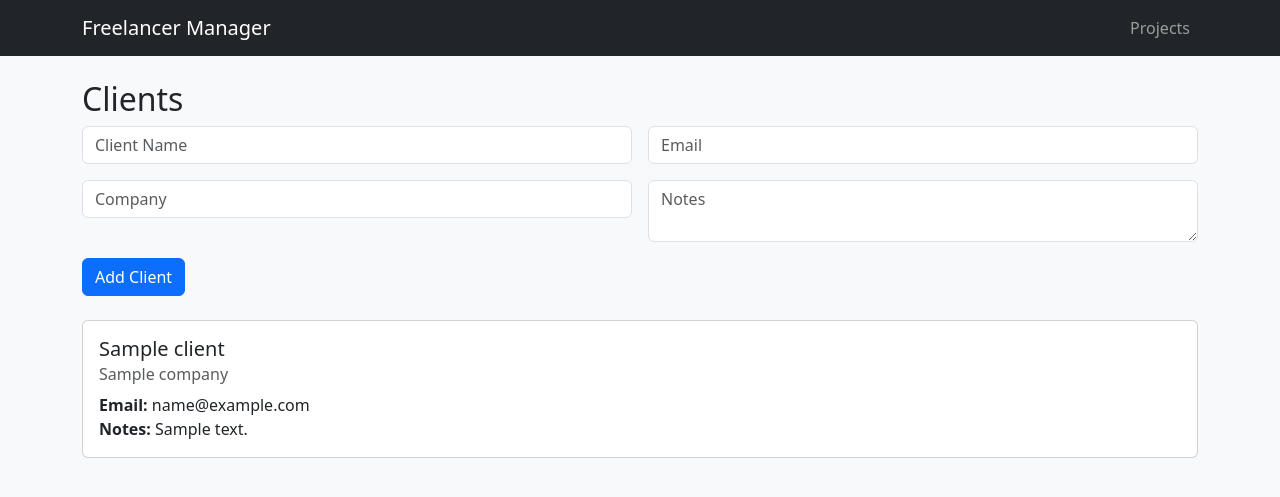
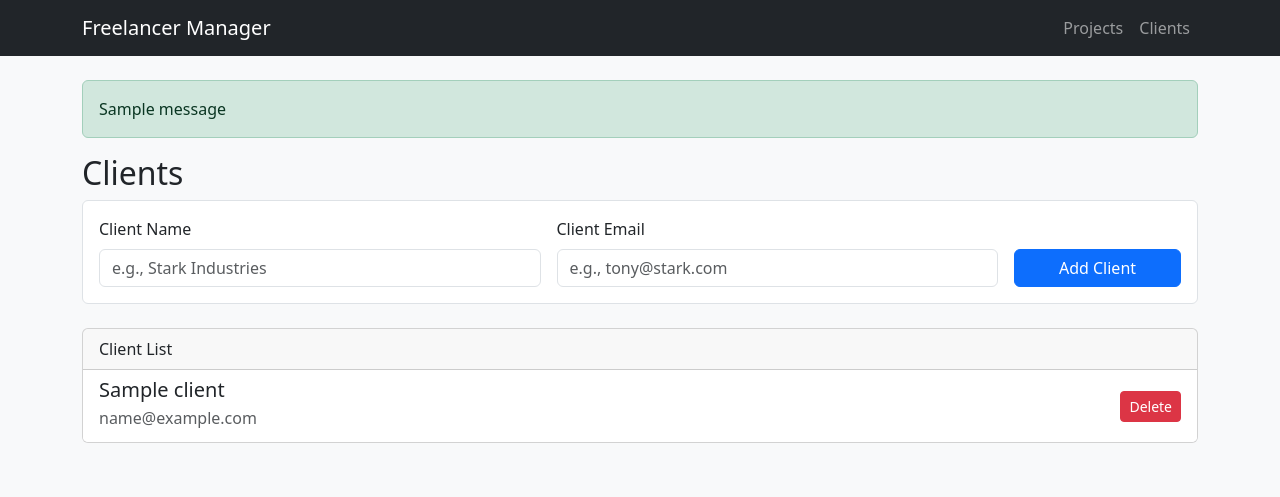
Before and after one commit to basselfads23/freelancer-manager, a Flask app: template templates/clients.html in a window 1280 px wide. Shown: the top 497 px of the page. Run offline with Flask 3, Linux system fonts and the light colour scheme; tables that the repository leaves empty hold one stand-in row (values such as "Sample post"); the template is opened without the code that fills it: values that come from a table or form of the project are taken from there, most other values are stand-ins (such as "Sample title", 1, 10 or a date in 2020); one stand-in notice (Sample message) is shown.

Commit message:
feat: Integrate clients with projects

```diff
--- a/app.py
+++ b/app.py
@@ -1,4 +1,4 @@
-from flask import Flask, render_template, request, redirect, url_for
+from flask import Flask, render_template, request, redirect, url_for, flash
 from flask_sqlalchemy import SQLAlchemy
 from flask_migrate import Migrate
 from datetime import datetime, date
@@ -8,19 +8,47 @@ app = Flask(__name__)
 # Configure SQLite database
 app.config['SQLALCHEMY_DATABASE_URI'] = 'sqlite:///freelancer_manager.db'
 app.config['SQLALCHEMY_TRACK_MODIFICATIONS'] = False
+app.config['SECRET_KEY'] = "znxyD\E_%'izc_;J**]Iow\"L£lM^f1x8vtA]:,pd)F5^}g1V=R"
 db = SQLAlchemy(app)
 migrate = Migrate(app, db)
 
 # -----------------------
-# Simplified Database Model
+# Database Models (v2)
 # -----------------------
+
+# NEW: Client Model
+class Client(db.Model):
+    id = db.Column(db.Integer, primary_key=True)
+    name = db.Column(db.String(100), nullable=False)
+    email = db.Column(db.String(100), nullable=True)
+    # This creates a 'projects' attribute on the Client model,
+    # so you can easily access all projects for a given client.
+    projects = db.relationship('Project', backref='client', lazy=True)
+
+@app.route('/delete_client/<int:client_id>', methods=['POST'])
+def delete_client(client_id):
+    client_to_delete = Client.query.get_or_404(client_id)
+
+    # Check if the client has any associated projects
+    if client_to_delete.projects:
+        flash(f'Cannot delete {client_to_delete.name}. They still have active projects.', 'danger')
+    else:
+        db.session.delete(client_to_delete)
+        db.session.commit()
+        flash(f'Client {client_to_delete.name} has been deleted.', 'success')
+
+    return redirect(url_for('clients'))
+
 class Project(db.Model):
     id = db.Column(db.Integer, primary_key=True)
     title = db.Column(db.String(100), nullable=False)
-    description = db.Column(db.Text, nullable=True) # This will be our "notes"
+    description = db.Column(db.Text, nullable=True)
     deadline = db.Column(db.Date, nullable=True)
 
-    # A helper property to calculate remaining days
+    # NEW: Foreign Key to link Project to Client
+    # This column stores the ID of the client this project belongs to.
+    client_id = db.Column(db.Integer, db.ForeignKey('client.id'), nullable=False)
+
     @property
     def days_left(self):
         if self.deadline:
@@ -37,6 +65,7 @@ def index():
     # We'll make the projects page the main page
     return redirect(url_for('projects'))
 
+
 @app.route('/projects', methods=['GET', 'POST'])
 def projects():
     if request.method == 'POST':
@@ -44,20 +73,28 @@ def projects():
         description = request.form.get('description')
         deadline_str = request.form.get('deadline')
 
-        # Convert the deadline string from the form into a date object
+        # NEW: Get the client_id from the form's dropdown
+        client_id = request.form.get('client_id')
+
         deadline = datetime.strptime(deadline_str, '%Y-%m-%d').date() if deadline_str else None
 
         new_project = Project(
             title=title,
             description=description,
-            deadline=deadline
+            deadline=deadline,
+            # NEW: Assign the client_id when creating the project
+            client_id=client_id
         )
         db.session.add(new_project)
         db.session.commit()
         return redirect(url_for('projects'))
 
     all_projects = Project.query.order_by(Project.deadline.asc()).all()
-    return render_template('projects.html', projects=all_projects)
+    # NEW: Fetch all clients to pass them to the template's dropdown
+    all_clients = Client.query.order_by(Client.name).all()
+
+    # NEW: Pass the clients to the template
+    return render_template('projects.html', projects=all_projects, clients=all_clients)
 
 @app.route('/delete_project/<int:project_id>', methods=['POST'])
 def delete_project(project_id):
@@ -67,6 +104,23 @@ def delete_project(project_id):
     return redirect(url_for('projects'))
 
 # -----------------------
+# NEW: Client Routes
+# -----------------------
+@app.route('/clients', methods=['GET', 'POST'])
+def clients():
+    if request.method == 'POST':
+        name = request.form.get('name')
+        email = request.form.get('email')
+
+        new_client = Client(name=name, email=email)
+        db.session.add(new_client)
+        db.session.commit()
+        return redirect(url_for('clients'))
+
+    all_clients = Client.query.order_by(Client.name).all()
+    return render_template('clients.html', clients=all_clients)
+
+# -----------------------
 # Main
 # -----------------------
 if __name__ == '__main__':
--- a/templates/base.html
+++ b/templates/base.html
@@ -17,9 +17,18 @@
         >
         <div class="navbar-nav">
           <a class="nav-link" href="{{ url_for('projects') }}">Projects</a>
+          <a class="nav-link" href="{{ url_for('clients') }}">Clients</a>
         </div>
       </div>
     </nav>
+    <div class="container">
+      {% with messages = get_flashed_messages(with_categories=true) %} {% if
+      messages %} {% for category, message in messages %}
+      <div class="alert alert-{{ category }} mt-3" role="alert">
+        {{ message }}
+      </div>
+      {% endfor %} {% endif %} {% endwith %}
+    </div>
     <div class="container">{% block content %}{% endblock %}</div>
   </body>
 </html>
--- a/templates/clients.html
+++ b/templates/clients.html
@@ -1,57 +1,60 @@
 {% extends "base.html" %} {% block content %}
 <h2>Clients</h2>
 
-<form method="POST" class="mb-4">
-  <div class="row g-3">
-    <div class="col-md-6">
+<form method="POST" class="mb-4 p-3 border rounded bg-white">
+  <div class="row g-3 align-items-end">
+    <div class="col-md-5">
+      <label for="name" class="form-label">Client Name</label>
       <input
         type="text"
         name="name"
+        id="name"
         class="form-control"
-        placeholder="Client Name"
+        placeholder="e.g., Stark Industries"
         required
       />
     </div>
-    <div class="col-md-6">
+    <div class="col-md-5">
+      <label for="email" class="form-label">Client Email</label>
       <input
         type="email"
         name="email"
+        id="email"
         class="form-control"
-        placeholder="Email"
+        placeholder="e.g., tony@stark.com"
       />
     </div>
-    <div class="col-md-6">
-      <input
-        type="text"
-        name="company"
-        class="form-control"
-        placeholder="Company"
-      />
-    </div>
-    <div class="col-md-6">
-      <textarea
-        name="notes"
-        class="form-control"
-        placeholder="Notes"
-      ></textarea>
-    </div>
-    <div class="col-12">
-      <button type="submit" class="btn btn-primary">Add Client</button>
+    <div class="col-md-2">
+      <button type="submit" class="btn btn-primary w-100">Add Client</button>
     </div>
   </div>
 </form>
 
-{% for client in clients %}
-<div class="card mb-3">
-  <div class="card-body">
-    <h5 class="card-title">{{ client.name }}</h5>
-    <h6 class="card-subtitle mb-2 text-muted">{{ client.company }}</h6>
-    <p class="card-text">
-      <strong>Email:</strong> {{ client.email }}<br />
-      <strong>Notes:</strong> {{ client.notes }}
-    </p>
-  </div>
+<div class="card">
+  <div class="card-header">Client List</div>
+  <ul class="list-group list-group-flush">
+    {% for client in clients %}
+    <li
+      class="list-group-item d-flex justify-content-between align-items-center"
+    >
+      <div>
+        <h5 class="mb-1">{{ client.name }}</h5>
+        <p class="mb-1 text-muted">{{ client.email }}</p>
+      </div>
+      <form
+        action="{{ url_for('delete_client', client_id=client.id) }}"
+        method="POST"
+        onsubmit="return confirm('Are you sure you want to delete this client?');"
+      >
+        <button type="submit" class="btn btn-danger btn-sm">Delete</button>
+      </form>
+    </li>
+    {% else %}
+    <li class="list-group-item">
+      No clients yet. Add one using the form above!
+    </li>
+    {% endfor %}
+  </ul>
 </div>
-{% else %}
-<p>No clients yet.</p>
-{% endfor %} {% endblock %}
+
+{% endblock %}
```
Also changed, not shown: migrations/versions/41555f8b2ac6_add_client_model_and_link_to_project.py (added, +41 -0 lines), templates/projects.html (+14 -6 lines).
